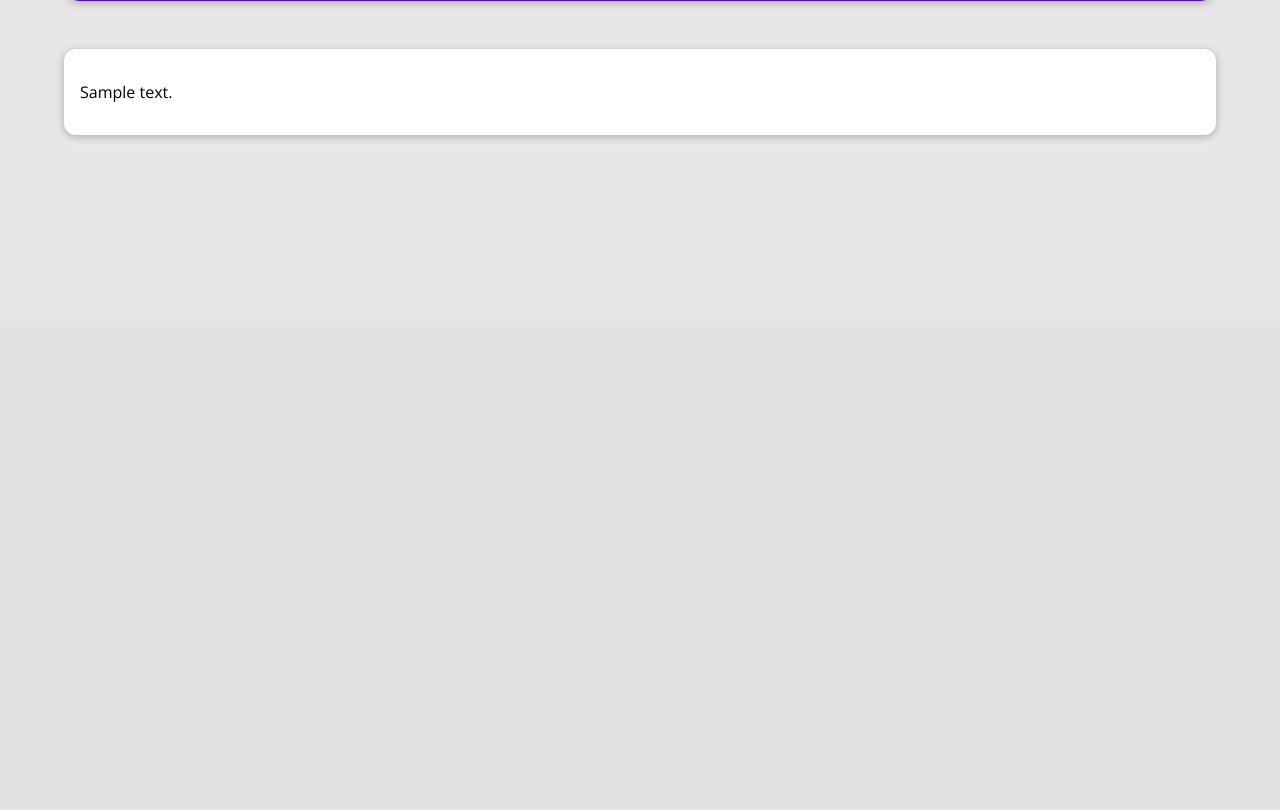
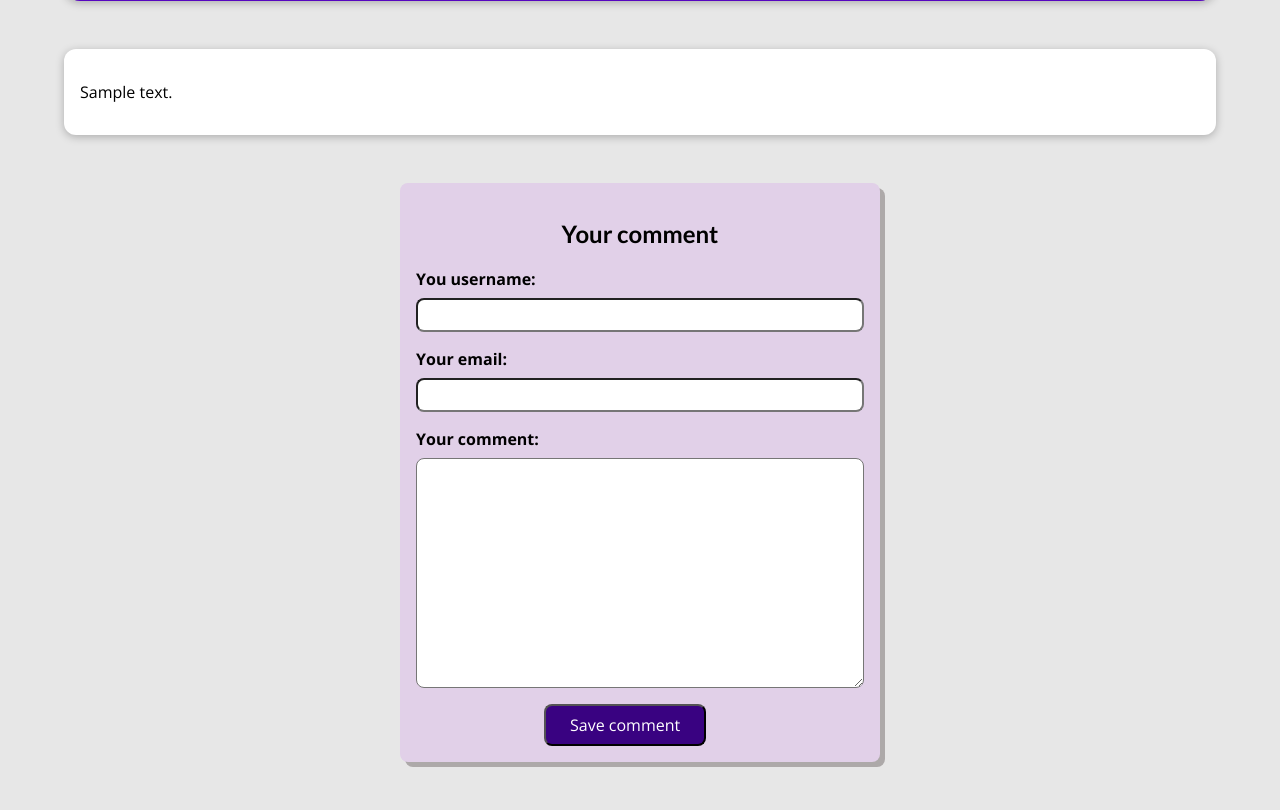
Before and after one commit to azabarnahaju/django-blog, a Django app: a page that uses blog/templates/blog/post-detail.html in a window 1280 px wide. Shown: the part 479-1289 px from the top of the page. Before the commit the page ends 618 px from the top, so only its background shows below. Run offline with Django 5.2, Linux system fonts and the light colour scheme; tables that the repository leaves empty hold one stand-in row (values such as "Sample post"); grey boxes marked "Sample" are stand-in pictures.

Commit message:
Add comment

```diff
--- a/blog/admin.py
+++ b/blog/admin.py
@@ -1,5 +1,5 @@
 from django.contrib import admin
-from .models import Post, Tag, Author
+from .models import Post, Tag, Author, Comment
 
 # Register your models here.
 
@@ -13,3 +13,4 @@ class PostAdmin(admin.ModelAdmin):
 admin.site.register(Post, PostAdmin)
 admin.site.register(Tag)
 admin.site.register(Author)
+admin.site.register(Comment)
--- /dev/null
+++ b/blog/forms.py
@@ -0,0 +1,14 @@
+from django import forms
+
+from blog.models import Comment
+
+
+class CommentForm(forms.ModelForm):
+    class Meta:
+        model = Comment
+        exclude = ["post", "date"]
+        labels = {
+            "username": "You username",
+            "user_email": "Your email",
+            "content": "Your comment"
+        }
--- a/blog/models.py
+++ b/blog/models.py
@@ -23,6 +23,17 @@ class Tag(models.Model):
         return self.caption
 
 
+class Comment(models.Model):
+    username = models.CharField(max_length=100)
+    user_email = models.EmailField()
+    content = models.TextField()
+    date = models.DateTimeField(auto_now_add=True)
+    post = models.ForeignKey('Post', on_delete=models.CASCADE)
+
+    def __str__(self):
+        return self.content
+
+
 class Post(models.Model):
     title = models.CharField(max_length=150)
     author = models.ForeignKey(Author, on_delete=models.SET_NULL, related_name='posts', null=True)
--- a/blog/static/blog/post-detail.css
+++ b/blog/static/blog/post-detail.css
@@ -68,3 +68,54 @@ main {
   padding: 0.5rem 1rem;
   border-radius: 1em;
 }
+
+#comment-form {
+  margin: 3rem auto;
+  width: 90%;
+  max-width: 30rem;
+  border-radius: 0.5em;
+  background-color: #e1d0e8;
+  box-shadow: 5px 5px #ada9a9;
+  padding: 1rem;
+  display: flex;
+  flex-direction: column;
+  justify-content: center;
+}
+
+#comment-form button {
+  font: inherit;
+  background-color: #390281;
+  color: white;
+  border-radius: 0.5rem;
+  padding: 0.5rem 1.5rem;
+  cursor: pointer;
+  margin: 0 8rem;
+}
+
+#comment-form button:hover,
+#comment-form button:active {
+  background-color: #5706c0;
+}
+
+#comment-form h1 {
+  text-align: center;
+}
+
+.form-control {
+  margin-bottom: 1rem;
+}
+
+.form-control label {
+  font-weight: bold;
+  margin-bottom: 0.5rem;
+  display: block;
+}
+
+.form-control input,
+.form-control textarea {
+  display: block;
+  width: 100%;
+  font: inherit;
+  padding: 0.25rem;
+  border-radius: 0.5em;
+}
--- a/blog/templates/blog/post-detail.html
+++ b/blog/templates/blog/post-detail.html
@@ -29,4 +29,20 @@
     <main>
         {{ post.content|linebreaks }}
     </main>
+
+    <section id="comment-form">
+        <h1>Your comment</h1>
+        <form action="{% url "post-detail-page" post.slug %}" method="POST">
+            {% csrf_token %}
+            {% for form_field in comment_form %}
+            <div class="form-control">
+                {{ form_field.label_tag }}
+                {{ form_field }}
+                {{ form_field.errors }}
+            </div>
+            {% endfor %}
+            <button>Save comment</button>
+        </form>
+    </section>
+
 {% endblock %}
--- a/blog/views.py
+++ b/blog/views.py
@@ -1,8 +1,12 @@
 from django.shortcuts import render, get_object_or_404
-from datetime import date
+from datetime import datetime
 from .models import Post
 from django.views.generic import ListView, DetailView
+from django.views import View
+from django.http import HttpResponseRedirect
+from django.urls import reverse
 
+from .forms import CommentForm
 
 # Create your views here.
 
@@ -25,11 +29,31 @@ class PostsView(ListView):
     model = Post
 
 
-class PostDetailView(DetailView):
-    template_name = "blog/post-detail.html"
-    model = Post
+class PostDetailView(View):
+    def get(self, req, slug):
+        post = Post.objects.get(slug=slug)
+        context = {
+            'post': post,
+            "post_tags": post.tags.all(),
+            'comment_form': CommentForm()
+        }
+        return render(req, "blog/post-detail.html", context)
 
-    def get_context_data(self, **kwargs):
-        context = super().get_context_data(**kwargs)
-        context["post_tags"] = self.object.tags.all()
-        return context
+    def post(self, req, slug):
+        comment_form = CommentForm(req.POST)
+        post = Post.objects.get(slug=slug)
+
+        if comment_form.is_valid():
+            comment = comment_form.save(commit=False)
+            comment.post = post
+            comment.date = datetime.now()
+            comment.save()
+            return HttpResponseRedirect(reverse("post-detail-page", args=[slug]))
+
+        context = {
+            'post': post,
+            "post_tags": post.tags.all(),
+            'comment_form': comment_form
+        }
+
+        return render(req, "blog/post-detail.html", context)
```
Also changed, not shown: blog/migrations/0003_comment.py (added).
